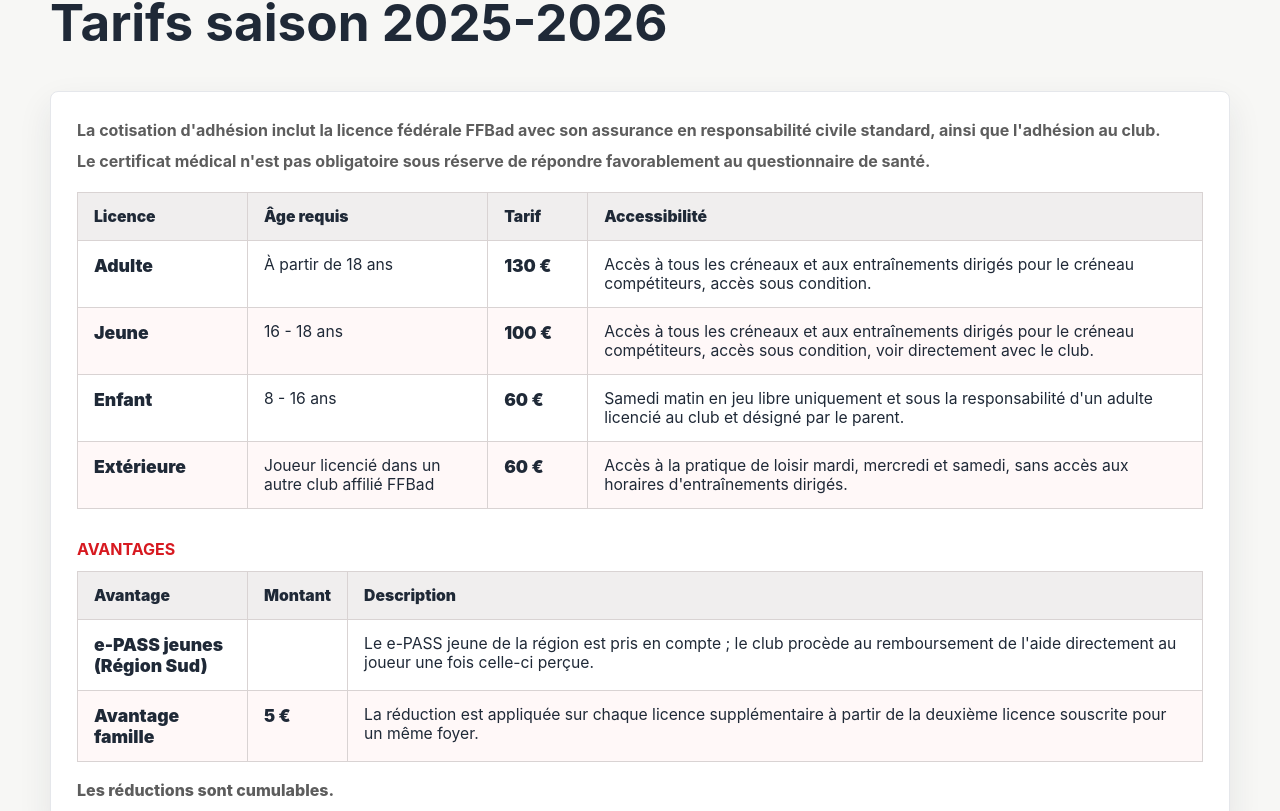
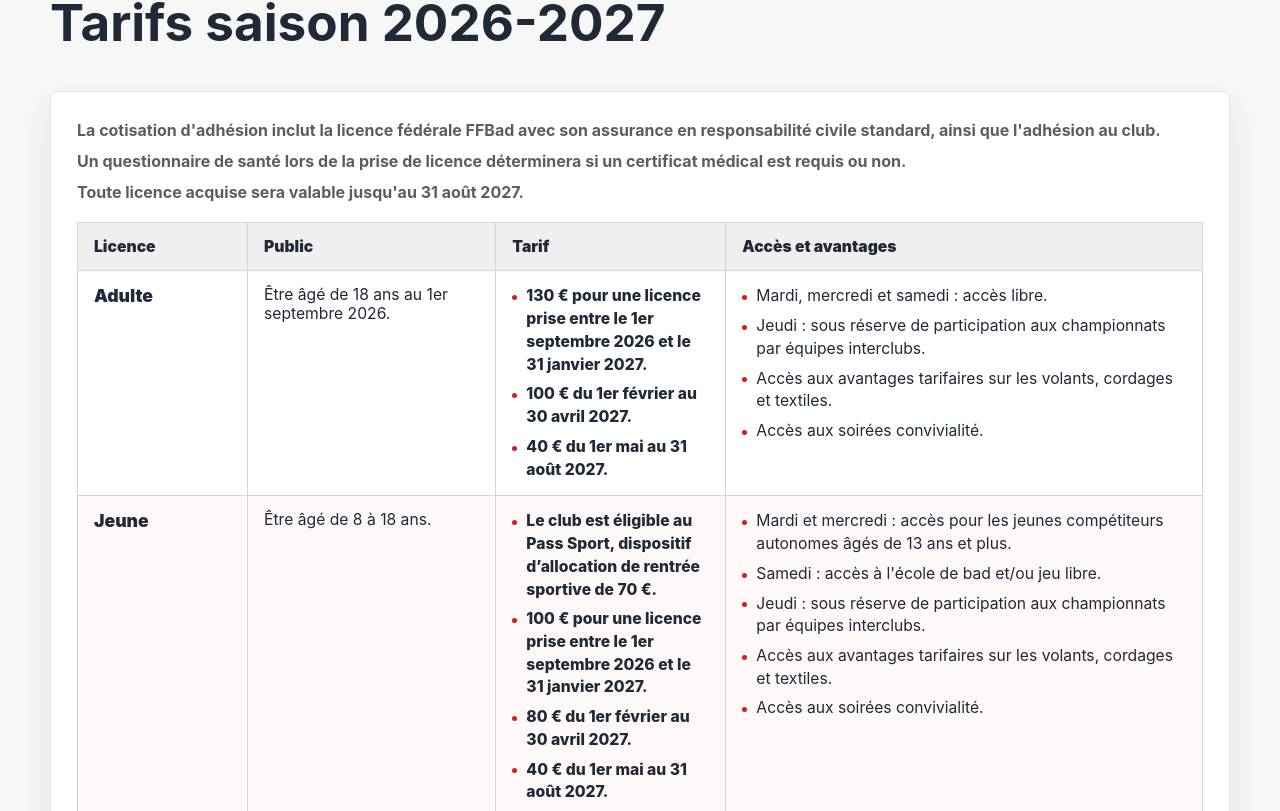
Before and after one commit to CASABad/site-web, a React (Vite) app: page / in a window 1280 px wide. Shown: the part 3129-3940 px from the top of the page. Built offline with nearby package versions, Linux system fonts and the light colour scheme.

Commit message:
Refait le tableau des tarifs

```diff
--- a/src/main.jsx
+++ b/src/main.jsx
@@ -221,9 +221,9 @@ function PricingTables() {
           <thead>
             <tr>
               <th>Licence</th>
-              <th>Âge requis</th>
+              <th>Public</th>
               <th>Tarif</th>
-              <th>Accessibilité</th>
+              <th>Accès et avantages</th>
             </tr>
           </thead>
           <tbody>
@@ -231,8 +231,8 @@ function PricingTables() {
               <tr key={license.name}>
                 <th scope="row">{license.name}</th>
                 <td>{license.age}</td>
-                <td className="price-cell">{license.price}</td>
-                <td>{license.accessibility}</td>
+                <td className="price-cell"><TextLines items={license.price} /></td>
+                <td><TextLines items={license.accessibility} /></td>
               </tr>
             ))}
           </tbody>
@@ -243,16 +243,19 @@ function PricingTables() {
           <article className="mobile-data-card" key={license.name}>
             <div className="mobile-data-card-title">
               <h4>{license.name}</h4>
-              <strong>{license.price}</strong>
             </div>
             <dl>
               <div>
-                <dt>Âge requis</dt>
+                <dt>Public</dt>
                 <dd>{license.age}</dd>
               </div>
               <div>
-                <dt>Accessibilité</dt>
-                <dd>{license.accessibility}</dd>
+                <dt>Tarif</dt>
+                <dd><TextLines items={license.price} /></dd>
+              </div>
+              <div>
+                <dt>Accès et avantages</dt>
+                <dd><TextLines items={license.accessibility} /></dd>
               </div>
             </dl>
           </article>
@@ -293,6 +296,18 @@ function PricingTables() {
       </div>
       <p className="pricing-note">{pricingInfo.note}</p>
     </div>
+  );
+}
+
+function TextLines({ items }) {
+  if (!Array.isArray(items)) return items;
+
+  return (
+    <ul className="pricing-list">
+      {items.map((item) => (
+        <li key={item}>{item}</li>
+      ))}
+    </ul>
   );
 }
 
--- a/src/siteData.js
+++ b/src/siteData.js
@@ -72,35 +72,44 @@ export const scheduleRows = [
 ];
 
 export const pricingInfo = {
-  season: '2025-2026',
+  season: '2026-2027',
   intro: [
     "La cotisation d'adhésion inclut la licence fédérale FFBad avec son assurance en responsabilité civile standard, ainsi que l'adhésion au club.",
-    "Le certificat médical n'est pas obligatoire sous réserve de répondre favorablement au questionnaire de santé.",
+    "Un questionnaire de santé lors de la prise de licence déterminera si un certificat médical est requis ou non.",
+    "Toute licence acquise sera valable jusqu'au 31 août 2027.",
   ],
   licenses: [
     {
       name: 'Adulte',
-      age: 'À partir de 18 ans',
-      price: '130 €',
-      accessibility: 'Accès à tous les créneaux et aux entraînements dirigés pour le créneau compétiteurs, accès sous condition.',
+      age: 'Être âgé de 18 ans au 1er septembre 2026.',
+      price: [
+        '130 € pour une licence prise entre le 1er septembre 2026 et le 31 janvier 2027.',
+        '100 € du 1er février au 30 avril 2027.',
+        '40 € du 1er mai au 31 août 2027.',
+      ],
+      accessibility: [
+        'Mardi, mercredi et samedi : accès libre.',
+        'Jeudi : sous réserve de participation aux championnats par équipes interclubs.',
+        'Accès aux avantages tarifaires sur les volants, cordages et textiles.',
+        'Accès aux soirées convivialité.',
+      ],
     },
     {
       name: 'Jeune',
-      age: '16 - 18 ans',
-      price: '100 €',
-      accessibility: 'Accès à tous les créneaux et aux entraînements dirigés pour le créneau compétiteurs, accès sous condition, voir directement avec le club.',
-    },
-    {
-      name: 'Enfant',
-      age: '8 - 16 ans',
-      price: '60 €',
-      accessibility: "Samedi matin en jeu libre uniquement et sous la responsabilité d'un adulte licencié au club et désigné par le parent.",
-    },
-    {
-      name: 'Extérieure',
-      age: 'Joueur licencié dans un autre club affilié FFBad',
-      price: '60 €',
-      accessibility: "Accès à la pratique de loisir mardi, mercredi et samedi, sans accès aux horaires d'entraînements dirigés.",
+      age: 'Être âgé de 8 à 18 ans.',
+      price: [
+        'Le club est éligible au Pass Sport, dispositif d’allocation de rentrée sportive de 70 €.',
+        '100 € pour une licence prise entre le 1er septembre 2026 et le 31 janvier 2027.',
+        '80 € du 1er février au 30 avril 2027.',
+        '40 € du 1er mai au 31 août 2027.',
+      ],
+      accessibility: [
+        'Mardi et mercredi : accès pour les jeunes compétiteurs autonomes âgés de 13 ans et plus.',
+        "Samedi : accès à l'école de bad et/ou jeu libre.",
+        'Jeudi : sous réserve de participation aux championnats par équipes interclubs.',
+        'Accès aux avantages tarifaires sur les volants, cordages et textiles.',
+        'Accès aux soirées convivialité.',
+      ],
     },
   ],
   benefits: [
--- a/src/styles.css
+++ b/src/styles.css
@@ -438,7 +438,7 @@ p {
 
 .pricing-table {
   width: 100%;
-  min-width: 760px;
+  min-width: 920px;
   border-collapse: collapse;
   font-size: 0.98rem;
 }
@@ -469,12 +469,34 @@ p {
 }
 
 .price-cell {
-  width: 100px;
+  width: 230px;
   color: var(--ink);
-  font-size: 1.08rem;
-  font-weight: 950;
-  text-align: center;
-  white-space: nowrap;
+  font-weight: 850;
+}
+
+.pricing-list {
+  display: grid;
+  gap: 7px;
+  margin: 0;
+  padding: 0;
+  list-style: none;
+  line-height: 1.45;
+}
+
+.pricing-list li {
+  position: relative;
+  padding-left: 14px;
+}
+
+.pricing-list li::before {
+  content: "";
+  position: absolute;
+  top: 0.62em;
+  left: 0;
+  width: 5px;
+  height: 5px;
+  border-radius: 50%;
+  background: var(--red);
 }
 
 .pricing-card h3 {
```
